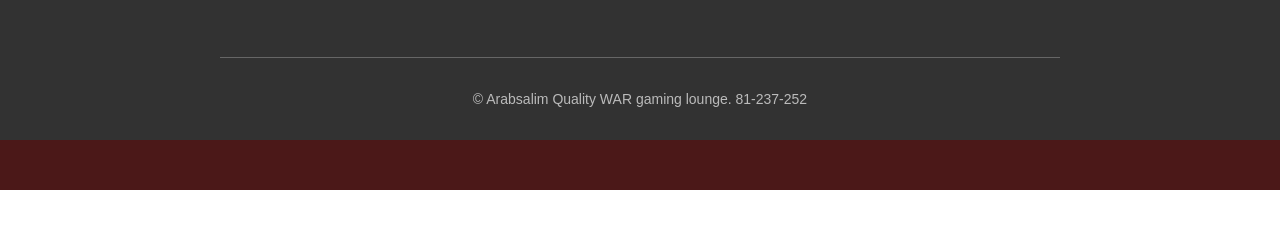
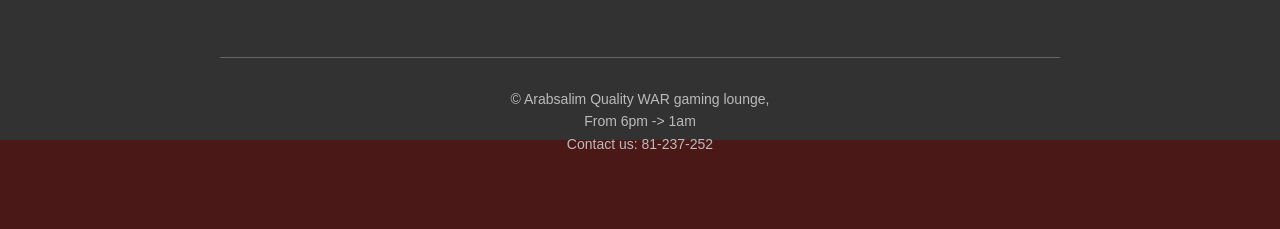
Before and after one commit to mh799/QW-Menu, a plain HTML site: page index.html in a window 1280 px wide. Shown: the part 1460-1689 px from the top of the page. Before the commit the page ends 1650 px from the top, so only its background shows below. Drawn offline with Linux system fonts and the light colour scheme.

Commit message:
Add files via upload

```diff
--- a/index.html
+++ b/index.html
@@ -302,7 +302,8 @@ body {
     </section>
 
     <footer>
-      &copy; Arabsalim Quality WAR gaming lounge. 81-237-252
+      &copy; Arabsalim Quality WAR gaming lounge, <br>
+       From 6pm -> 1am <br> Contact us: 81-237-252
     </footer>
   </div>
 
```
